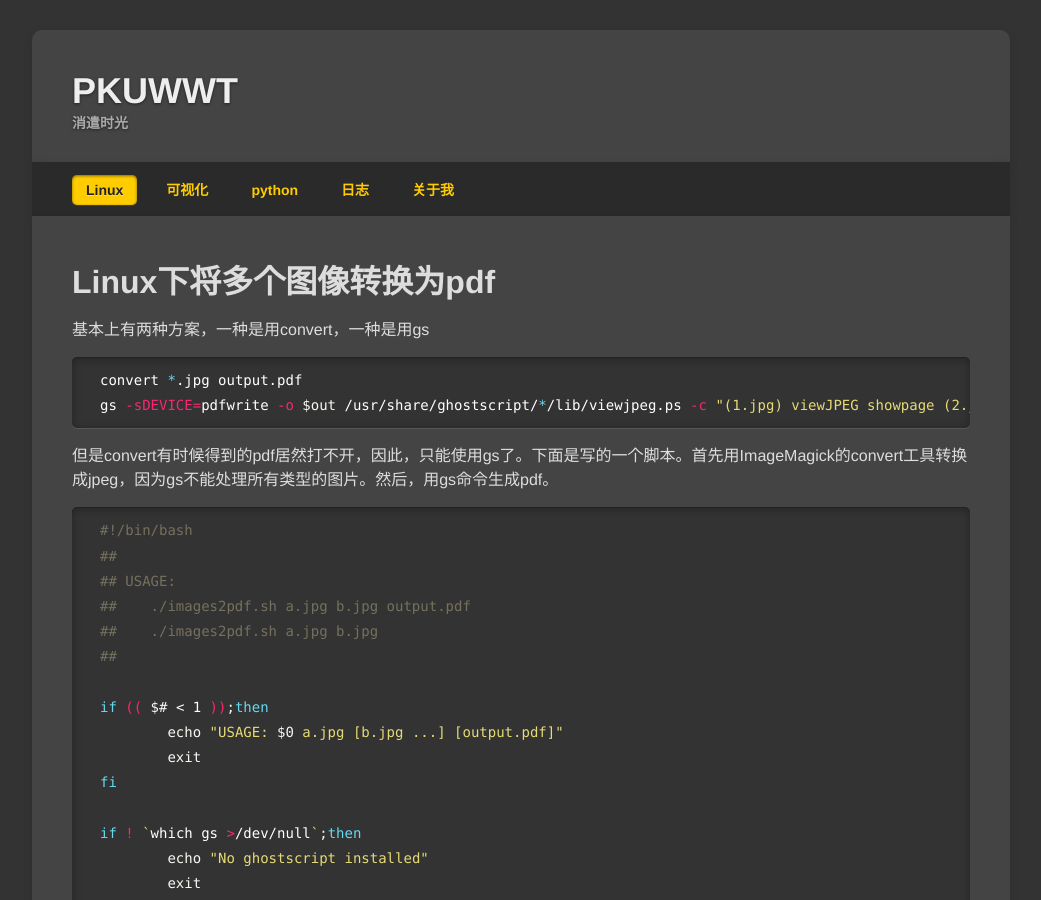
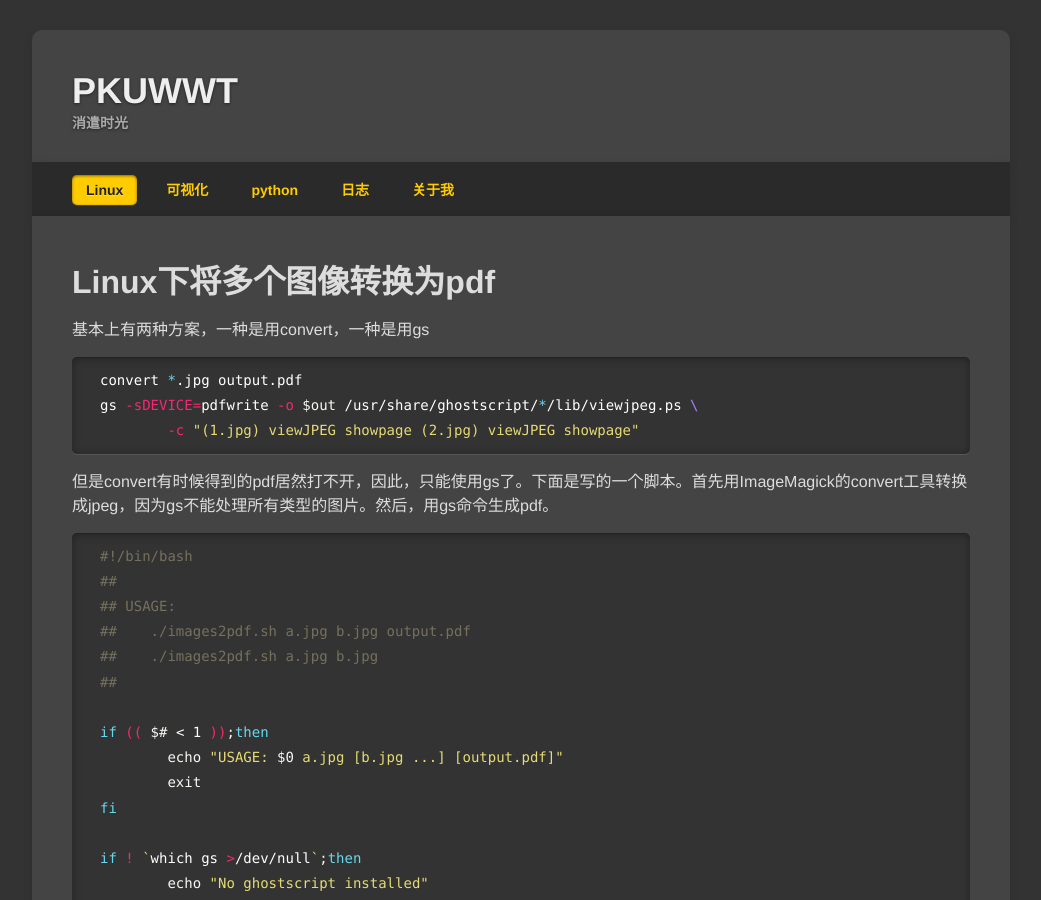
Before and after one commit to pkuwwt/pkuwwt.github.io, a Jekyll site: the page built from linux/_posts/2014-06-18-convert-multi-images-to-pdf.md, in a window 1280 px wide and 900 px high. Shown: the whole window, without its empty margins (119-1160 px from the left). Built offline with Jekyll 4.4.1, drawn with Linux system fonts in a browser that asks for light colours; comment, search, counter and statistics services are not loaded.

```diff
--- a/linux/_posts/2014-06-18-convert-multi-images-to-pdf.md
+++ b/linux/_posts/2014-06-18-convert-multi-images-to-pdf.md
@@ -7,7 +7,8 @@ comments: true
 基本上有两种方案，一种是用convert，一种是用gs
 {% highlight bash %}
 convert *.jpg output.pdf
-gs -sDEVICE=pdfwrite -o $out /usr/share/ghostscript/*/lib/viewjpeg.ps -c "(1.jpg) viewJPEG showpage (2.jpg) viewJPEG showpage"
+gs -sDEVICE=pdfwrite -o $out /usr/share/ghostscript/*/lib/viewjpeg.ps \
+	-c "(1.jpg) viewJPEG showpage (2.jpg) viewJPEG showpage"
 {% endhighlight %}
 
 但是convert有时候得到的pdf居然打不开，因此，只能使用gs了。下面是写的一个脚本。首先用ImageMagick的convert工具转换成jpeg，因为gs不能处理所有类型的图片。然后，用gs命令生成pdf。
```
